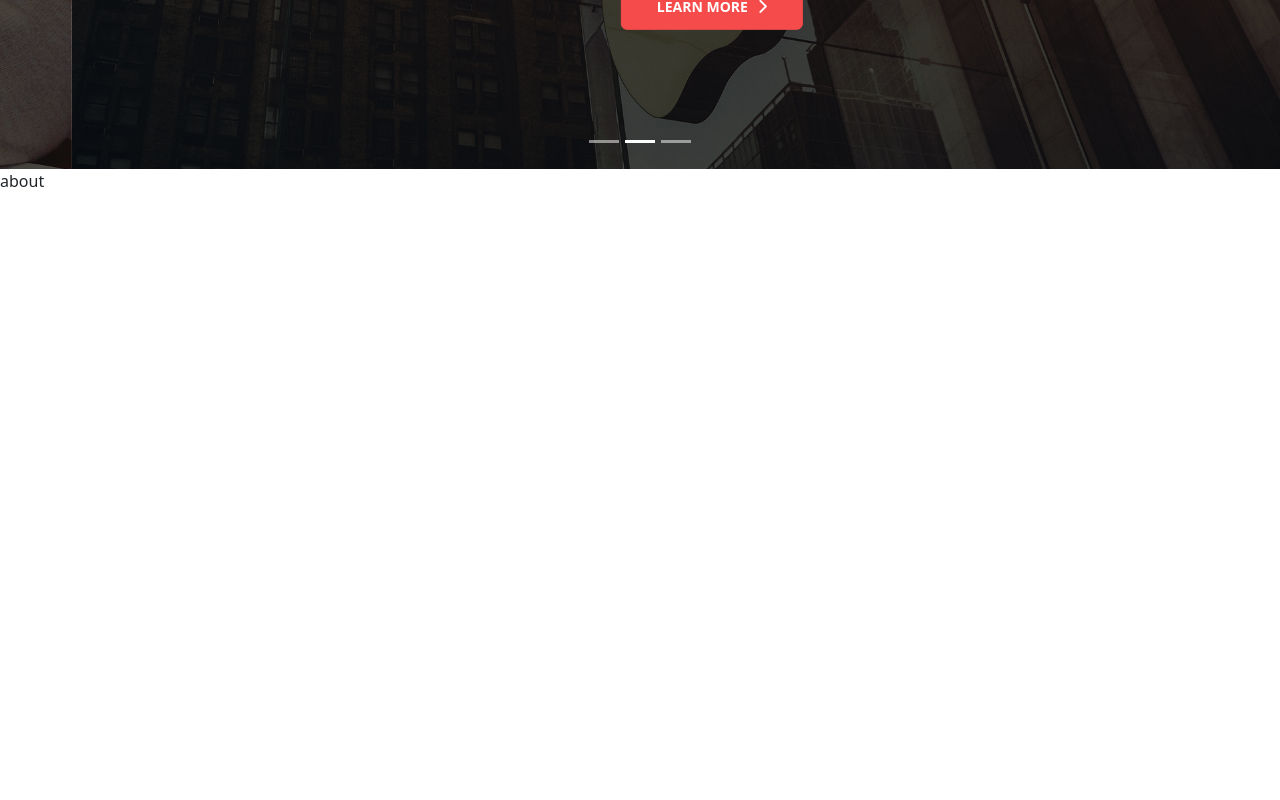
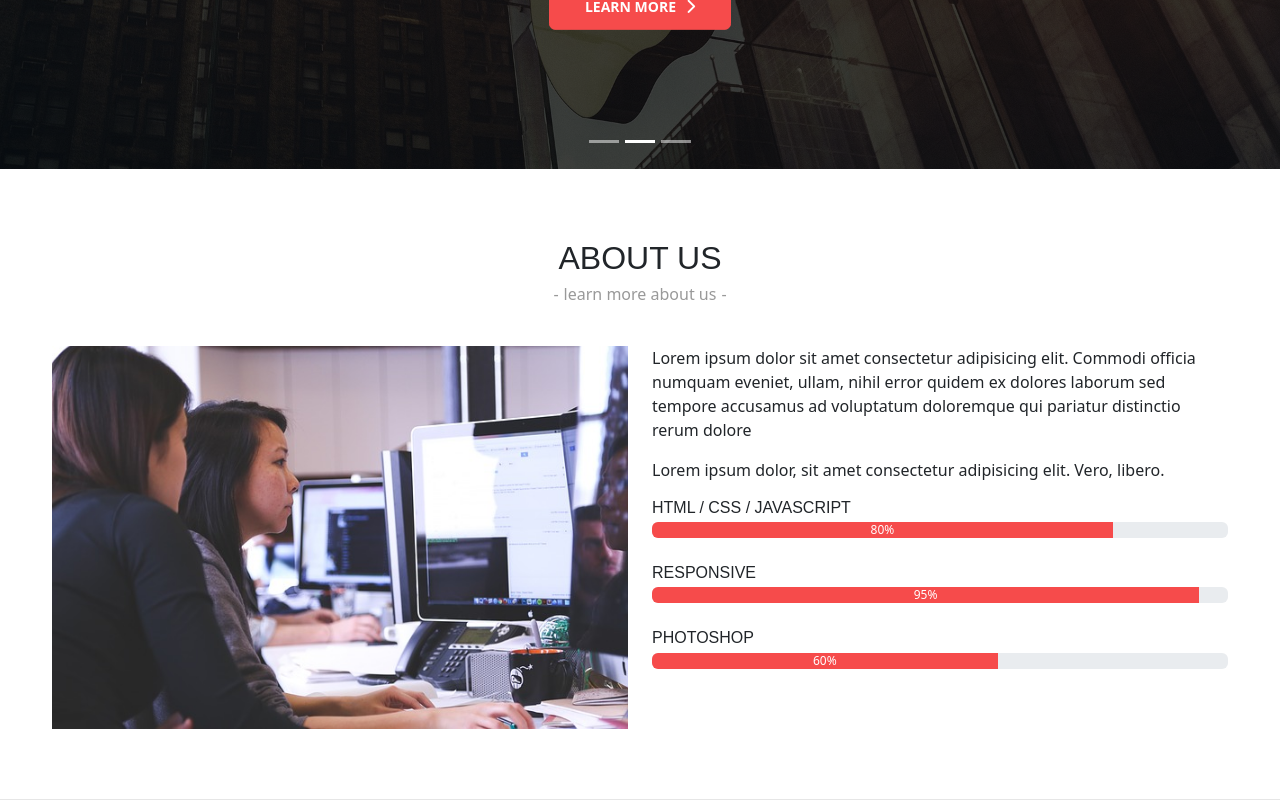
Before and after one commit to 2011Alexandrealvarenga/corporate, a React (Create React App) app: page / in a window 1280 px wide. Shown: the part 363-1163 px from the top of the page. Before the commit the page ends 800 px from the top, so only its background shows below. Built offline with nearby package versions, Linux system fonts and the light colour scheme.

Commit message:
about us

```diff
--- a/src/components/about.js
+++ b/src/components/about.js
@@ -1,5 +1,46 @@
+import Container from 'react-bootstrap/Container';
+import Row from 'react-bootstrap/Row';
+import Col from 'react-bootstrap/Col';
+import Image from 'react-bootstrap/Image';
+import img1 from '../assets/images/img1.jpg';
+import { ProgressBar } from 'react-bootstrap';
+
+
+
 export default function AppAbout(){
+  const html = 80;
+  const responsive = 95;
+  const photoshop = 60;
   return(
-    <div>about</div>
+    <section id='about' className='block about-block'>
+      <Container fluid>
+        <div className='title-holder'>
+          <h2>About us</h2>
+          <div className="subtitle">learn more about us</div>
+        </div>
+        <Row>
+          <Col sm={6}>
+            <Image src={img1} />
+          </Col>
+          <Col sm={6}>
+            <p>Lorem ipsum dolor sit amet consectetur adipisicing elit. Commodi officia numquam eveniet, ullam, nihil error quidem ex dolores laborum sed tempore accusamus ad voluptatum doloremque qui pariatur distinctio rerum dolore </p>
+            <p>Lorem ipsum dolor, sit amet consectetur adipisicing elit. Vero, libero.</p>
+            <div className="progress-block">
+              <h4>HTML / CSS / JAVASCRIPT</h4>
+              <ProgressBar now={html} label={`${html}%`} />
+            </div>
+            <div className="progress-block">
+              <h4>Responsive</h4>
+              <ProgressBar now={responsive} label={`${responsive}%`} />
+            </div>
+            <div className="progress-block">
+              <h4>Photoshop</h4>
+              <ProgressBar now={photoshop} label={`${photoshop}%`} />
+            </div>
+          </Col>
+        </Row>
+      </Container>
+
+    </section>
   )
 }
```
